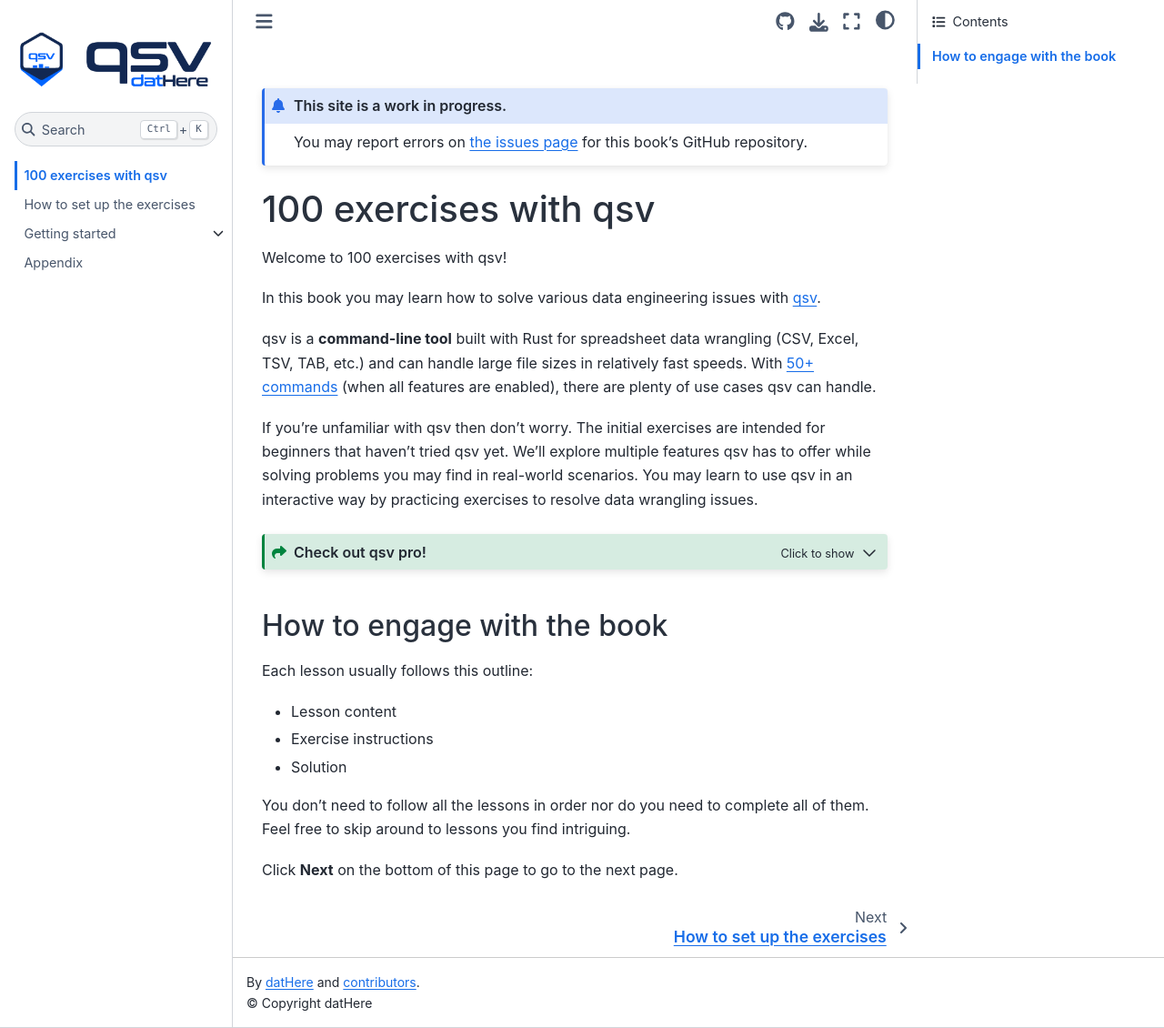
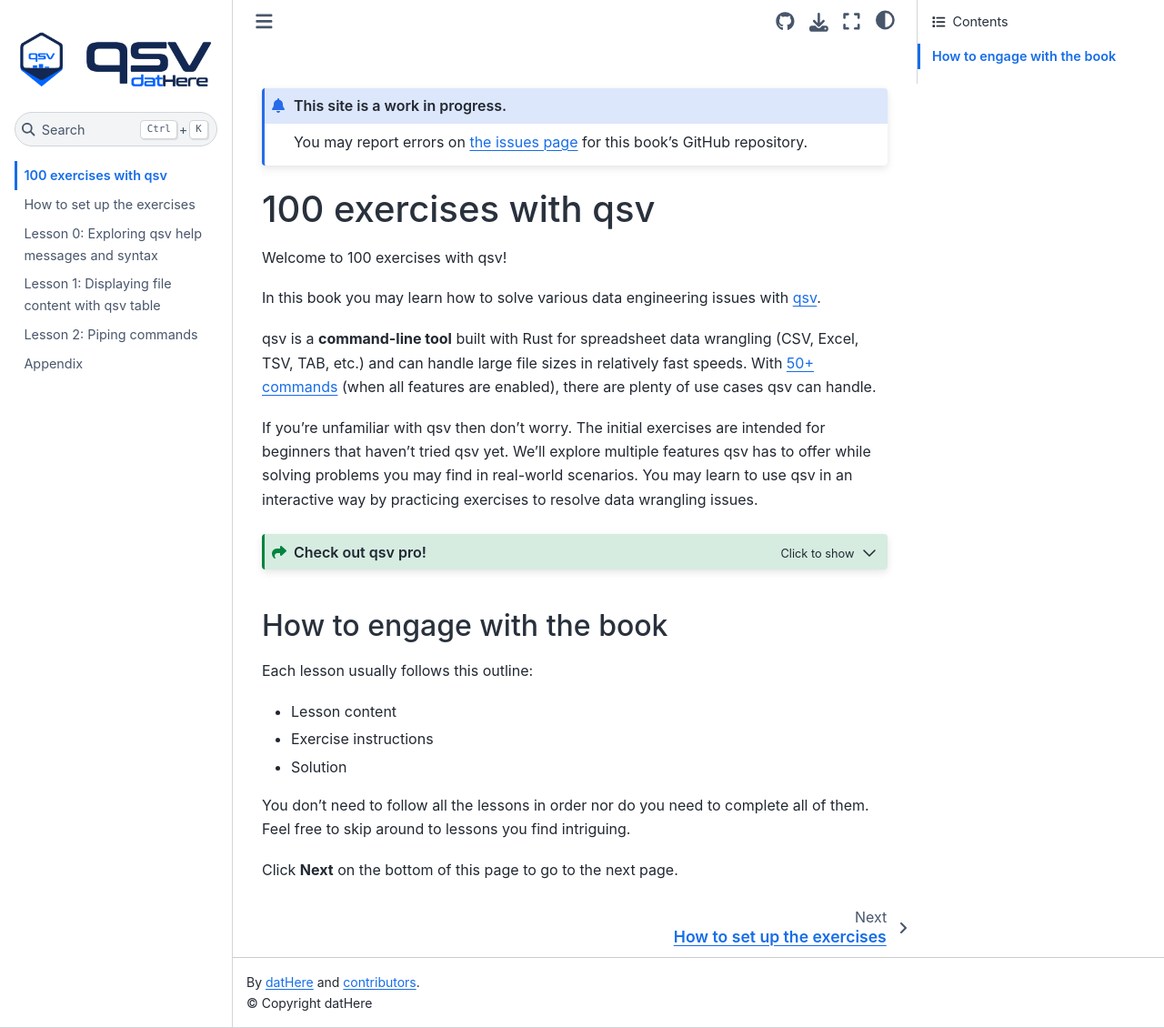
Before and after one commit to dathere/100.dathere.com, a Jupyter Book: the page built from index.md, in a window 1280 px wide and 1130 px high. Shown: the whole window at 91% size. Built offline with Jupyter Book 1.0.4 settings and Sphinx 7.4.7 and the Sphinx Book theme 1.1.4, drawn with Linux system fonts in a browser that asks for light colours.

Commit message:
chore: show lessons in sidebar at root level

```diff
--- a/_toc.yml
+++ b/_toc.yml
@@ -6,13 +6,10 @@
 title: Introduction
 chapters:
     - file: exercises-setup
-    - file: getting-started
-      title: Getting started
-      sections:
-          - file: lessons/0/index
-            title: "Lesson 0: Exploring qsv help messages and syntax"
-          - file: lessons/1/index
-            title: "Lesson 1: Displaying file content with qsv table"
-          - file: lessons/2/index
-            title: "Lesson 2: Piping commands"
+    - file: lessons/0/index
+      title: "Lesson 0: Exploring qsv help messages and syntax"
+    - file: lessons/1/index
+      title: "Lesson 1: Displaying file content with qsv table"
+    - file: lessons/2/index
+      title: "Lesson 2: Piping commands"
     - file: appendix
```
Also changed, not shown: exercises-setup.md (+4 -4 lines).
